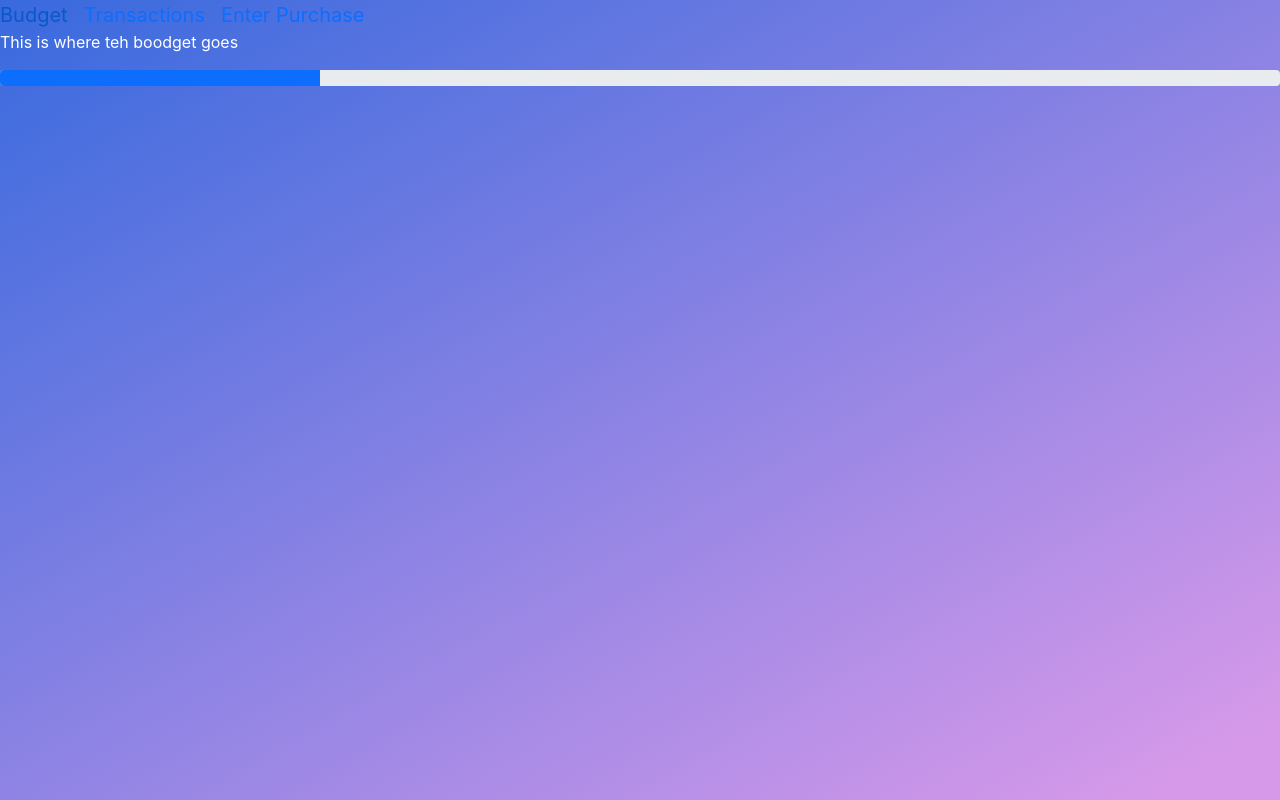
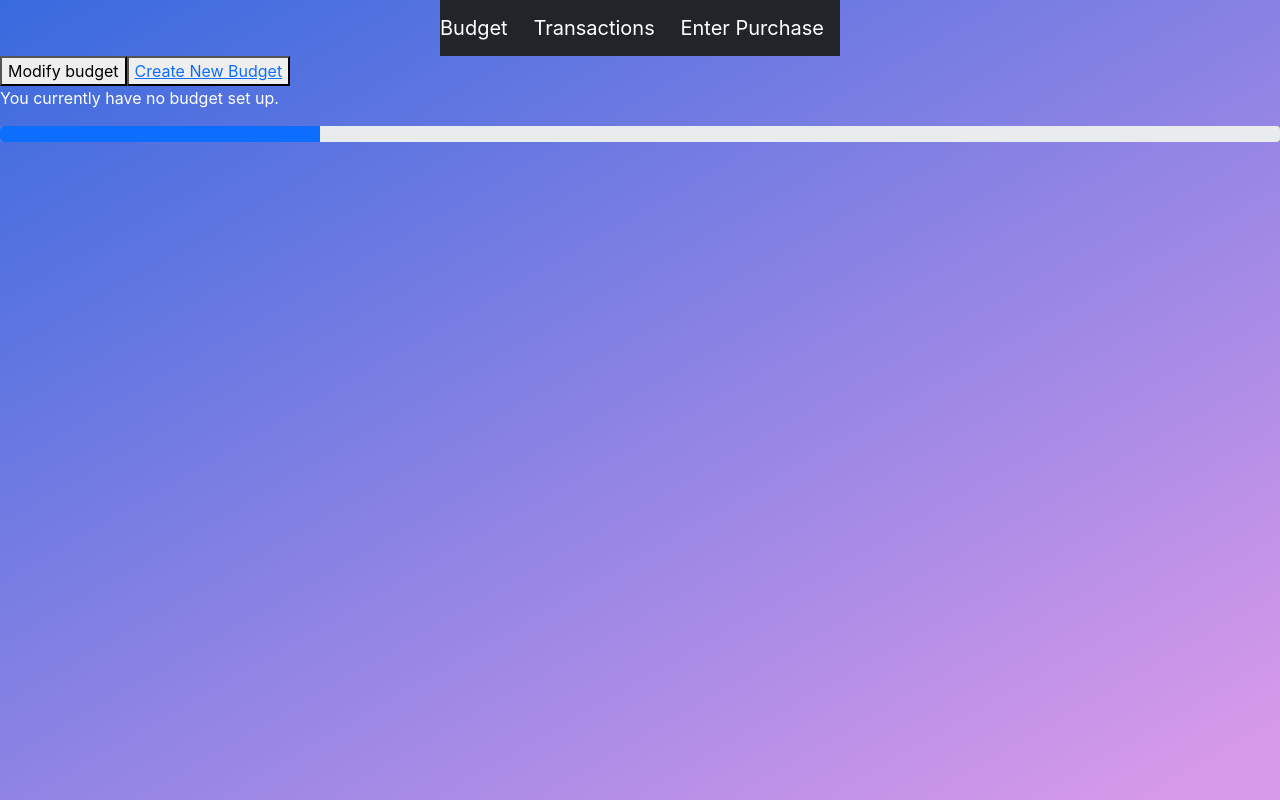
Before and after one commit to norogoth/plan_z_frontend, a React (Create React App) app: page /budget in a window 1280 px wide. Built offline with nearby package versions, Linux system fonts and the light colour scheme; no server answers.

Commit message:
some new stuff added.

```diff
--- a/src/App.css
+++ b/src/App.css
@@ -36,6 +36,10 @@
 .googleLoginImage {
 	width: 100%;
 	height: 100%;
+}
+
+.inputPair {
+	display: flex;
 }
 
 .transactionDiv {
--- a/src/App.js
+++ b/src/App.js
@@ -3,6 +3,7 @@ import LoginPage from './LoginPage';
 import Budget from './Budget';
 import Transactions from './Transactions';
 import TransactionEntry from './TransactionEntry';
+import CreateBudget from './CreateBudget';
 import { BrowserRouter as Router, Route, Link, Redirect} from 'react-router-dom';
 import { useState } from 'react';
 
@@ -12,6 +13,7 @@ function App() {
 			<Route path="/budget" component = {Budget}/>
 			<Route path="/transactions" component = {Transactions}/>
 			<Route path="/transactionEntry" component = {TransactionEntry}/>
+			<Route path="/createBudget" component = {CreateBudget}/>
 			<Route path="/" exact component = {LoginPage} />
 		</Router>
 	);
--- a/src/Budget.js
+++ b/src/Budget.js
@@ -1,12 +1,13 @@
 import NavigationBar from './NavigationBar.js';
+import { Link } from 'react-router-dom';
 
 import {useState, useEffect} from 'react';
 
 export default function Budget() {
 	const [budget, setBudget] = useState({});
+	const [modifyMode, setModMode] = useState(false);
 
 	function getBudgetData(token) {
-		//do some code
 		console.log('getBudgetData() ran');
 	}
 
@@ -17,13 +18,23 @@ export default function Budget() {
 	return (
 		<div >
 			<NavigationBar/>
-				<div className="budgetDiv">
-					<p>This is where teh boodget goes</p>
-					<div className="progress">
-						<div className="progress-bar" role="progressbar" style={{width: '25%'}} aria-valuenow="25" aria-valuemin="0" aria-valuemax="100">
-						</div>
+			<div className="budgetDiv">
+				<button> Modify budget </button>
+				<button>
+					<Link to="/createBudget">
+						Create New Budget
+					</Link>
+				</button>
+				<p>You currently have no budget set up.</p>
+				<div className="progress">
+					<div className="progress-bar" role="progressbar" style={{width: '25%'}} aria-valuenow="25" aria-valuemin="0" aria-valuemax="100"/>
+				</div>
+					<div className="addDiv">
+						{
+							modifyMode && <button>Add Category</button>
+						}
 					</div>
-				</div>
+			</div>
 		</div>
 	);
 }
--- /dev/null
+++ b/src/CreateBudget.js
@@ -0,0 +1,55 @@
+import NavigationBar from './NavigationBar';
+import {useState, useEffect} from 'react';
+
+export default function CreateBudget(props) {
+
+	const [userCats, setUserCats] = useState([]);
+	const [name, setName] = useState('');
+	const [amount, setAmount] = useState('');
+
+	function isNumeric(value) {
+		return /^\d+$/.test(value);
+	}
+
+	function saveCatClick() {
+		const newAmount = parseInt(amount);
+		if (isNumeric(amount) && newAmount > 0){
+			const newUserCats = [...userCats];
+			const newUCObj = {name: name, amount: amount};
+			newUserCats.push(newUCObj);
+			setUserCats(newUserCats);
+		}
+		console.log(userCats);
+	}
+
+	function handleNameChange(event) {
+		setName(event.target.value);
+	}
+
+	function handleAmountChange(event) {
+		setAmount(event.target.value);
+	}
+
+	return (
+		<div>
+			<NavigationBar/>
+			<div className="allCategoryDivs">
+				<div>
+					{userCats.map((item, i) => {
+							return (<div className="categoryPair">
+										<label>{item.name}</label>
+										<label>{item.amount}</label>
+									</div>
+									);
+						})
+					}
+					<div className="inputPair">
+						<input className="form-control" placeholder="name" value={name} onChange={handleNameChange}/>
+						<input className="form-control" placeholder="amount" value={amount} onChange={handleAmountChange}/>
+					</div>
+					<button onClick={() => saveCatClick()}>Save Category</button>
+				</div>
+			</div>
+		</div>
+	);
+}
--- a/src/NavigationBar.js
+++ b/src/NavigationBar.js
@@ -3,8 +3,8 @@ import {Link} from 'react-router-dom';
 export default function NavigationBar() {
 
 	return (
-		<div classNameName="transactionDiv">
-			<nav classNameName="navbar navbar-light bg-light">
+		<div className="transactionDiv">
+			<nav className="navbar navbar-dark bg-dark">
 				<Link className="navbar-brand" to="/budget">Budget</Link>
 				<Link className="navbar-brand" to="/transactions">Transactions</Link>
 				<Link className="navbar-brand" to="/transactionEntry">Enter Purchase</Link>
```
